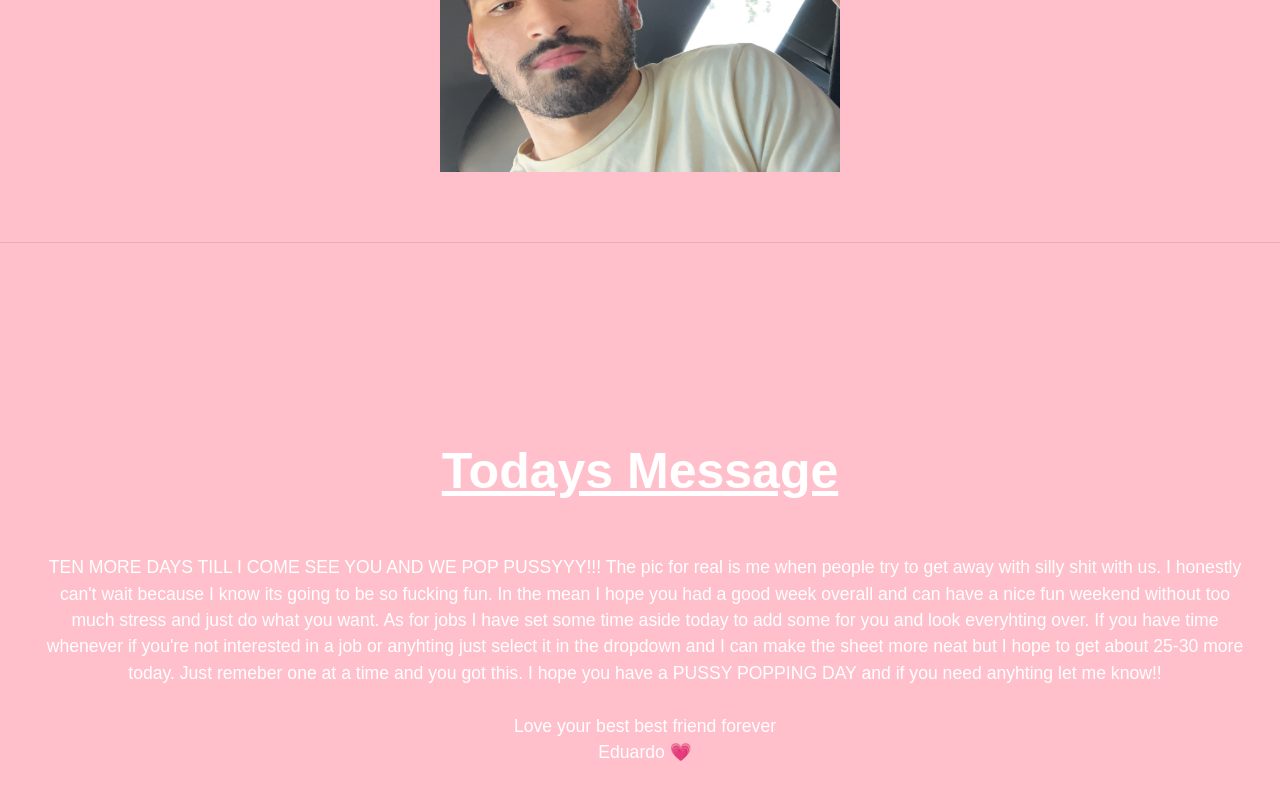
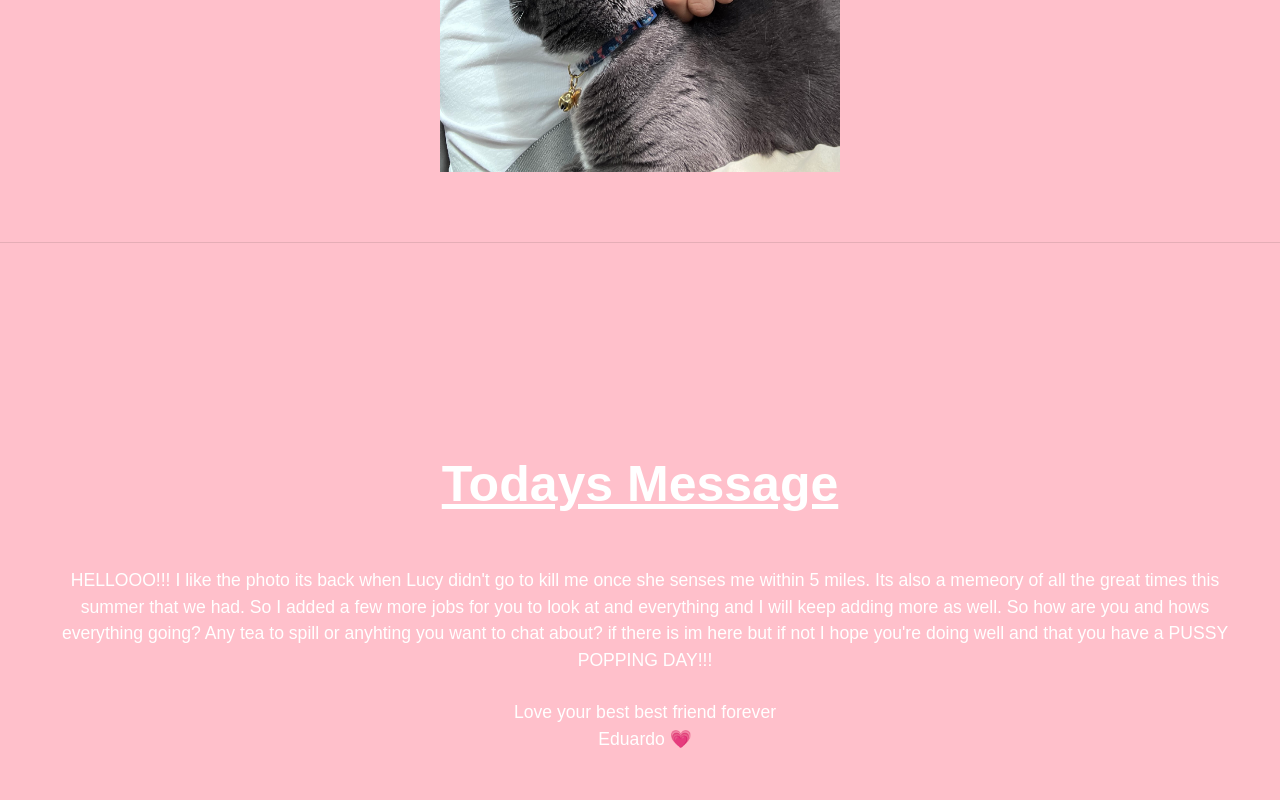
Before and after one commit to Ewynman/Giving, a plain HTML site: page index.html in a window 1280 px wide. Shown: the part 1438-2238 px from the top of the page. Drawn offline with nearby package versions, Linux system fonts and the light colour scheme.

Commit message:
Automated commit

```diff
--- a/index.html
+++ b/index.html
@@ -93,7 +93,7 @@
             class="d-flex flex-column flex-md-row justify-content-between mb-5"
           >
             <div class="flex-grow-1">
-              <img src="./Files/Pic1.JPG" alt="Amy Daily Pic" />
+              <img src="./Files/Pic1.jpeg" alt="Amy Daily Pic" />
               <!-- <video controls width=" 500" autoplay>
             <source src="/Files/MOV1.mov" type="video/webm" />
             <source src="/Files/MOV1.mov" type="video/mp4" />
@@ -116,15 +116,13 @@
               <p
                 style="width: 100%; font-size: 2.2vh; color: white; margin: 5px"
               >
-                TEN MORE DAYS TILL I COME SEE YOU AND WE POP PUSSYYY!!! The pic for real is
-                me when people try to get away with silly shit with us. I honestly can't wait
-                because I know its going to be so fucking fun. In the mean I hope you had a good
-                week overall and can have a nice fun weekend without too much stress and just do
-                what you want. As for jobs I have set some time aside today to add some for you
-                and look everyhting over. If you have time whenever if you're not interested in a
-                job or anyhting just select it in the dropdown and I can make the sheet more neat
-                but I hope to get about 25-30 more today. Just remeber one at a time and you got
-                this. I hope you have a PUSSY POPPING DAY and if you need anyhting let me know!!
+                HELLOOO!!! I like the photo its back when Lucy didn't go to kill me
+                once she senses me within 5 miles. Its also a memeory of all the
+                great times this summer that we had. So I added a few more jobs for you
+                to look at and everything and I will keep adding more as well. So how
+                are you and hows everything going? Any tea to spill or anyhting you want
+                to chat about? if there is im here but if not I hope you're doing well and
+                that you have a PUSSY POPPING DAY!!!
                 <br />
                 <br />Love your best best friend forever<br />
                 Eduardo 💗
--- a/script.js
+++ b/script.js
@@ -35,7 +35,7 @@
 })(jQuery); // End of use strict
 
 /*==================================COUNTDOWN================================ */
-var countDownDate = new Date("May 2, 2023 10:00:00").getTime();
+var countDownDate = new Date("May 1, 2023 17:00:00").getTime();
 
 var x = setInterval(function () {
   var now = new Date().getTime();
```
Also changed, not shown: Files/Pic1.JPG (deleted), Files/Pic1.jpeg (added).
